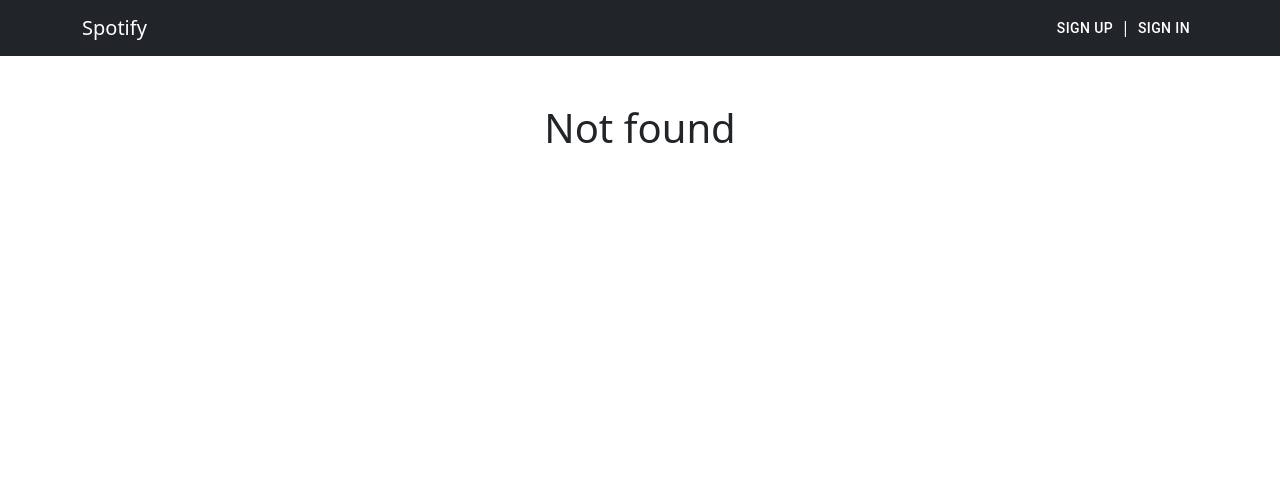
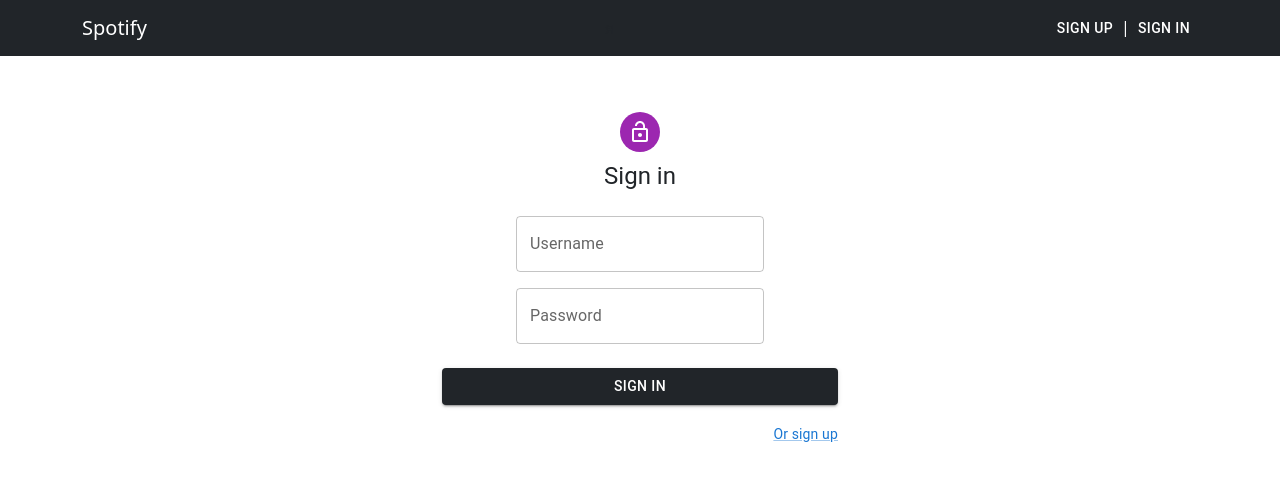
Before and after one commit to EdilHudaiberdiev/hw-82, a React (Vite) app in the folder frontend/: page /login in a window 1280 px wide. Before the commit this address had no page. Shown: the top 480 px of the page. Built offline with nearby package versions, Linux system fonts and the light colour scheme.

Commit message:
hw-86, added login

```diff
--- a/frontend/src/App.tsx
+++ b/frontend/src/App.tsx
@@ -5,6 +5,7 @@ import Toolbar from './Components/UI/Toolbar/Toolbar';
 import Albums from './Containers/Albums/Albums';
 import TrackHistory from './Containers/TrackHistory/TrackHistory';
 import Tracks from './Containers/Tracks/Tracks';
+import Login from './Features/users/Login/Login';
 import Register from './Features/users/Register/Register';
 
 const App = () => {
@@ -18,6 +19,7 @@ const App = () => {
         <Routes>
           <Route path="/" element={<Home/>}/>
           <Route path="/register" element={<Register/>}/>
+          <Route path="/login" element={<Login/>}/>
           <Route path="/albums" element={<Albums/>}/>
           <Route path="/tracks" element={<Tracks/>}/>
           <Route path="/track-history" element={<TrackHistory/>}/>
--- a/frontend/src/Components/UI/Toolbar/UserMenu.tsx
+++ b/frontend/src/Components/UI/Toolbar/UserMenu.tsx
@@ -36,7 +36,7 @@ const UserMenu: React.FC<Props> = ({user}) => {
           onClose={handleClose}
         >
           <MenuItem><NavLink className="text-decoration-none text-black" to='/track-history'>Track history</NavLink></MenuItem>
-          <MenuItem>Logout</MenuItem>
+          <MenuItem>Log out</MenuItem>
         </Menu>
 
       </Box>
--- /dev/null
+++ b/frontend/src/Features/users/Login/Login.tsx
@@ -0,0 +1,118 @@
+import LockOpenIcon from '@mui/icons-material/LockOpen';
+import {Alert, Avatar, Box, Button, Container, Grid, Link, TextField, Typography} from '@mui/material';
+import React, {useState} from 'react';
+import {Link as RouterLink, useNavigate} from 'react-router-dom';
+import {useAppDispatch, useAppSelector} from '../../../app/hooks';
+import {LoginMutation} from '../../../types';
+import {selectLoginError} from '../UsersSlice';
+import {login} from '../UsersThunk';
+
+
+const Login = () => {
+  const dispatch = useAppDispatch();
+  const error = useAppSelector(selectLoginError);
+  const navigate = useNavigate();
+  const [state, setState] = useState<LoginMutation>({
+    username: '',
+    password: '',
+  });
+
+
+  const inputChangeHandler = (event: React.ChangeEvent<HTMLInputElement>) => {
+    const {name, value} = event.target;
+    setState(prevState => ({...prevState, [name]: value}));
+  };
+
+
+  const submitFormHandler = async (event: React.FormEvent) => {
+    event.preventDefault();
+
+    try {
+      await dispatch(login(state)).unwrap();
+      navigate('/');
+    } catch (e) {
+      console.error(e);
+    }
+  };
+
+  return (
+
+    <Container component="main" maxWidth="xs">
+
+      <Box
+        style={{
+          marginTop: 8,
+          display: 'flex',
+          flexDirection: 'column',
+          alignItems: 'center',
+        }}
+      >
+
+        <Avatar sx={{m: 1, bgcolor: 'secondary.main'}}>
+          <LockOpenIcon/>
+        </Avatar>
+
+        {error && (
+
+          <Alert
+            severity="error"
+            sx={{mt: 3, width: '100%'}}
+          >
+            {error.error}
+          </Alert>
+        )}
+
+        <Typography component="h1" variant="h5">
+          Sign in
+        </Typography>
+
+        <Box component="form" onSubmit={submitFormHandler} sx={{mt: 3}}>
+          <Grid container spacing={2}>
+            <Grid item xs={12}>
+              <TextField
+                label="Username"
+                name="username"
+                autoComplete="current-username"
+                value={state.username}
+                onChange={inputChangeHandler}
+              />
+            </Grid>
+
+            <Grid item xs={12}>
+              <TextField
+                label="Password"
+                name="password"
+                type="password"
+                autoComplete="current-password"
+                value={state.password}
+                onChange={inputChangeHandler}
+              />
+            </Grid>
+          </Grid>
+
+          <Button
+            type="submit"
+            fullWidth
+            variant="contained"
+            className="bg-dark"
+            sx={{mt: 3, mb: 2}}
+          >
+            Sign In
+          </Button>
+          <Grid container justifyContent="flex-end">
+            <Grid item>
+              <Link component={RouterLink} to="/register" variant="body2">
+                Or sign up
+              </Link>
+            </Grid>
+          </Grid>
+        </Box>
+      </Box>
+    </Container>
+
+  );
+
+};
+
+
+export default Login;
--- a/frontend/src/Features/users/UsersSlice.tsx
+++ b/frontend/src/Features/users/UsersSlice.tsx
@@ -1,7 +1,7 @@
 import {createSlice} from '@reduxjs/toolkit';
 import {RootState} from '../../app/store';
 import {GlobalError, User, ValidationError} from '../../types';
-import {register} from './UsersThunk';
+import {login, register} from './UsersThunk';
 
 interface UsersState {
   user: User | null,
@@ -50,6 +50,20 @@ export const usersSlice = createSlice({
       state.registerError = error || null;
     });
 
+    builder.addCase(login.pending, (state) => {
+      state.loginLoading = true;
+      state.loginError = null;
+    });
+
+    builder.addCase(login.fulfilled, (state, {payload: user}) => {
+      state.loginLoading = false;
+      state.user = user;
+    });
+
+    builder.addCase(login.rejected, (state, {payload: error}) => {
+      state.loginLoading = false;
+      state.loginError = error || null;
+    });
   },
 });
 
--- a/frontend/src/Features/users/UsersThunk.tsx
+++ b/frontend/src/Features/users/UsersThunk.tsx
@@ -1,6 +1,6 @@
 import { createAsyncThunk } from '@reduxjs/toolkit';
 import {isAxiosError} from 'axios';
-import {RegisterMutation, RegisterResponse, ValidationError} from '../../types';
+import {GlobalError, LoginMutation, RegisterMutation, RegisterResponse, User, ValidationError} from '../../types';
 import axiosApi from '../../axiosApi';
 
 export const register = createAsyncThunk<
@@ -20,3 +20,21 @@ export const register = createAsyncThunk<
     }
   }
 );
+
+export const login = createAsyncThunk<User, LoginMutation, {rejectValue: GlobalError}>(
+  'users/login',
+  async (form, {rejectWithValue}) => {
+
+    try {
+      const response = await axiosApi.post<RegisterResponse>('/users/sessions', form);
+      return response.data.user;
+    } catch (e) {
+
+      if (isAxiosError(e) && e.response && e.response.status === 400) {
+        return rejectWithValue(e.response.data as GlobalError);
+      }
+
+      throw e;
+    }
+  }
+);
--- a/frontend/src/types.d.ts
+++ b/frontend/src/types.d.ts
@@ -50,6 +50,10 @@ export interface ValidationError {
   _message: string;
 }
 
+export interface LoginMutation {
+  username: string;
+  password: string;
+}
 
 export interface GlobalError {
   error: string;
```
